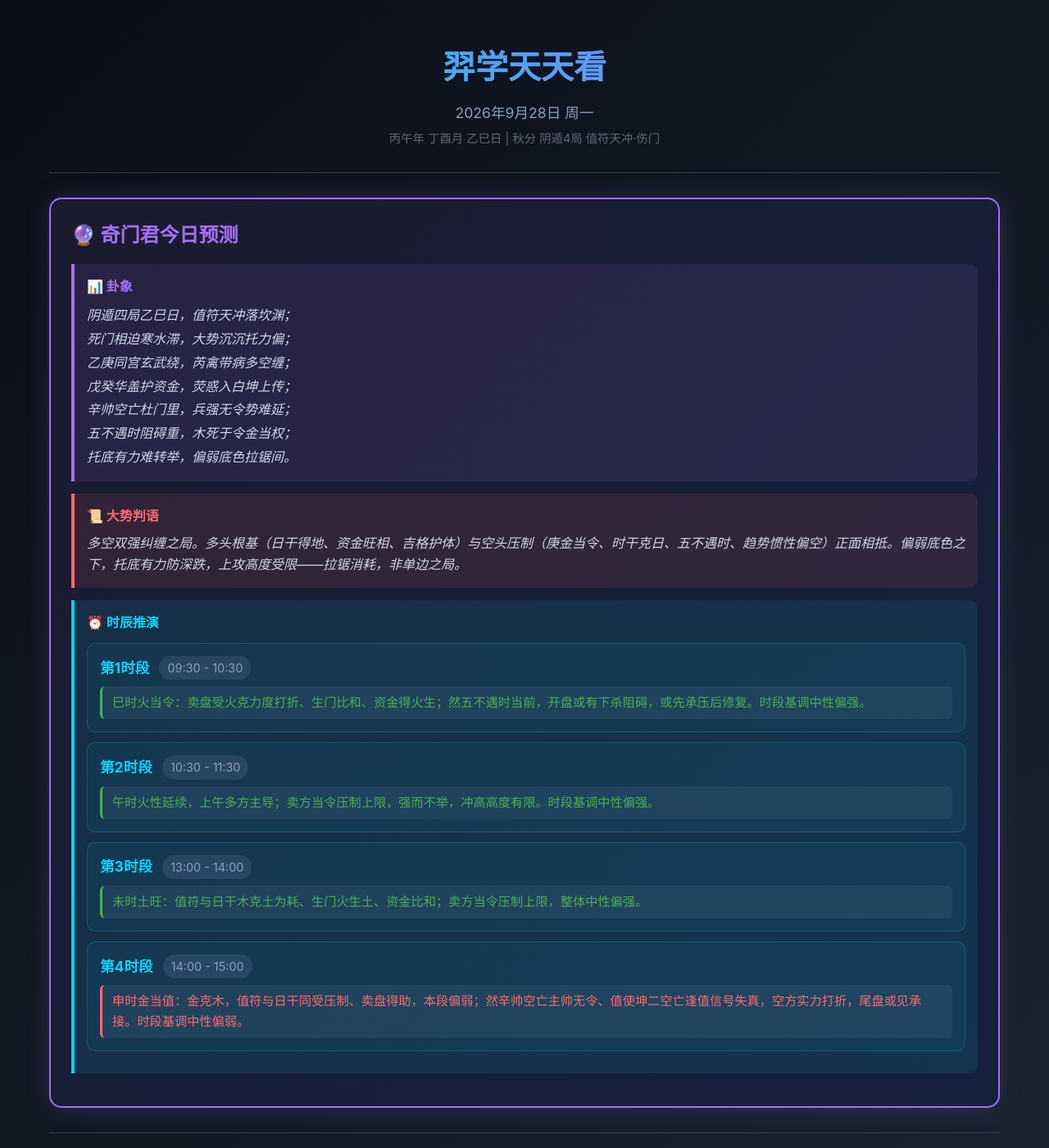
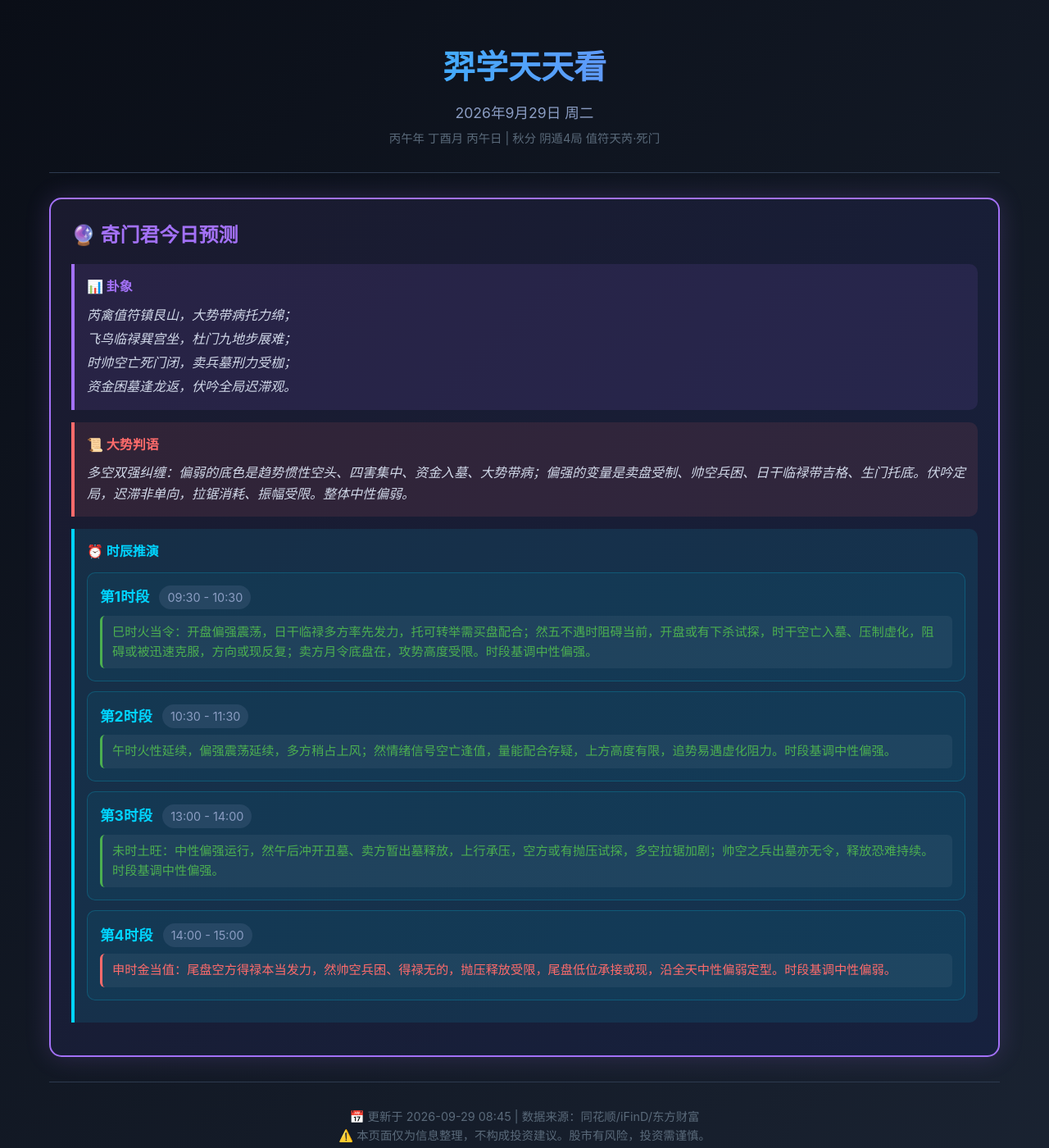
Before and after one commit to xiaoyi0319a/yixue-dashboard, a Jekyll site: the page index.html, which Jekyll copies as it is, in a window 1280 px wide and 1400 px high. Shown: the whole window at 82% size. Built offline with Jekyll 4.4.1, drawn with Linux system fonts in a browser that asks for light colours; comment, search, counter and statistics services are not loaded; some of the changed text lies outside the part shown.

Commit message:
每日更新 2026-09-29：奇门君预测（阴遁4局·丙午日·中性偏弱·前强后弱）｜暂停模式：方向整理区块维持移除（09-27指令）

```diff
--- a/index.html
+++ b/index.html
@@ -4,12 +4,12 @@
     <meta charset="UTF-8">
     <meta name="viewport" content="width=device-width, initial-scale=1.0">
     <meta http-equiv="Cache-Control" content="no-cache, no-store, must-revalidate">
-    <meta property="og:title" content="羿学天天看 | 2026-09-28">
-    <meta property="og:description" content="🔮 阴遁4局·中性（偏弱底色）·前强后弱拉锯 | 📈📰 方向整理已暂停（09-27指令），数据截至09-24">
+    <meta property="og:title" content="羿学天天看 | 2026-09-29">
+    <meta property="og:description" content="🔮 阴遁4局·中性偏弱·前强后弱拉锯 | 📈📰 方向整理已暂停（09-27指令），数据截至09-24">
     <meta property="og:type" content="website">
     <meta property="og:url" content="https://xiaoyi0319a.github.io/yixue-dashboard/">
     <meta name="twitter:card" content="summary_large_image">
-    <title>羿学天天看 | 2026-09-28</title>
+    <title>羿学天天看 | 2026-09-29</title>
     <link rel="stylesheet" href="css/style.css">
     <script async src="https://busuanzi.ibruce.info/busuanzi/2.3/busuanzi.pure.mini.js"></script>
 </head>
@@ -17,18 +17,18 @@
     <div class="container">
         <div class="header">
             <h1>羿学天天看</h1>
-            <div class="date">2026年9月28日 周一</div>
-            <div class="ganzhi">丙午年 丁酉月 乙巳日 | 秋分 阴遁4局 值符天冲·伤门</div>
+            <div class="date">2026年9月29日 周二</div>
+            <div class="ganzhi">丙午年 丁酉月 丙午日 | 秋分 阴遁4局 值符天芮·死门</div>
         </div>
         <div class="qimen-section">
             <h2>🔮 奇门君今日预测</h2>
             <div class="qimen-hexagram">
                 <h4>📊 卦象</h4>
-                <p>阴遁四局乙巳日，值符天冲落坎渊；<br>死门相迫寒水滞，大势沉沉托力偏；<br>乙庚同宫玄武绕，芮禽带病多空缠；<br>戊癸华盖护资金，荧惑入白坤上传；<br>辛帅空亡杜门里，兵强无令势难延；<br>五不遇时阻碍重，木死于令金当权；<br>托底有力难转举，偏弱底色拉锯间。</p>
+                <p>芮禽值符镇艮山，大势带病托力绵；<br>飞鸟临禄巽宫坐，杜门九地步展难；<br>时帅空亡死门闭，卖兵墓刑力受枷；<br>资金困墓逢龙返，伏吟全局迟滞观。</p>
             </div>
             <div class="qimen-verdict">
                 <h4>📜 大势判语</h4>
-                <p><i>多空双强纠缠之局。多头根基（日干得地、资金旺相、吉格护体）与空头压制（庚金当令、时干克日、五不遇时、趋势惯性偏空）正面相抵。偏弱底色之下，托底有力防深跌，上攻高度受限——拉锯消耗，非单边之局。</i></p>
+                <p><i>多空双强纠缠：偏弱的底色是趋势惯性空头、四害集中、资金入墓、大势带病；偏强的变量是卖盘受制、帅空兵困、日干临禄带吉格、生门托底。伏吟定局，迟滞非单向，拉锯消耗、振幅受限。整体中性偏弱。</i></p>
             </div>
             <div class="qimen-time">
                 <h4>⏰ 时辰推演</h4>
@@ -37,33 +37,33 @@
                         <span class="time-name">第1时段</span>
                         <span class="time-range">09:30 - 10:30</span>
                     </div>
-                    <div class="time-verdict up">巳时火当令：卖盘受火克力度打折、生门比和、资金得火生；然五不遇时当前，开盘或有下杀阻碍，或先承压后修复。时段基调中性偏强。</div>
+                    <div class="time-verdict up">巳时火当令：开盘偏强震荡，日干临禄多方率先发力，托可转举需买盘配合；然五不遇时阻碍当前，开盘或有下杀试探，时干空亡入墓、压制虚化，阻碍或被迅速克服，方向或现反复；卖方月令底盘在，攻势高度受限。时段基调中性偏强。</div>
                 </div>
                 <div class="time-slot">
                     <div class="time-header">
                         <span class="time-name">第2时段</span>
                         <span class="time-range">10:30 - 11:30</span>
                     </div>
-                    <div class="time-verdict up">午时火性延续，上午多方主导；卖方当令压制上限，强而不举，冲高高度有限。时段基调中性偏强。</div>
+                    <div class="time-verdict up">午时火性延续，偏强震荡延续，多方稍占上风；然情绪信号空亡逢值，量能配合存疑，上方高度有限，追势易遇虚化阻力。时段基调中性偏强。</div>
                 </div>
                 <div class="time-slot">
                     <div class="time-header">
                         <span class="time-name">第3时段</span>
                         <span class="time-range">13:00 - 14:00</span>
                     </div>
-                    <div class="time-verdict up">未时土旺：值符与日干木克土为耗、生门火生土、资金比和；卖方当令压制上限，整体中性偏强。</div>
+                    <div class="time-verdict up">未时土旺：中性偏强运行，然午后冲开丑墓、卖方暂出墓释放，上行承压，空方或有抛压试探，多空拉锯加剧；帅空之兵出墓亦无令，释放恐难持续。时段基调中性偏强。</div>
                 </div>
                 <div class="time-slot">
                     <div class="time-header">
                         <span class="time-name">第4时段</span>
                         <span class="time-range">14:00 - 15:00</span>
                     </div>
-                    <div class="time-verdict down">申时金当值：金克木，值符与日干同受压制、卖盘得助，本段偏弱；然辛帅空亡主帅无令、值使坤二空亡逢值信号失真，空方实力打折，尾盘或见承接。时段基调中性偏弱。</div>
+                    <div class="time-verdict down">申时金当值：尾盘空方得禄本当发力，然帅空兵困、得禄无的，抛压释放受限，尾盘低位承接或现，沿全天中性偏弱定型。时段基调中性偏弱。</div>
                 </div>
             </div>
         </div>
         <div class="footer">
-            <p>📅 更新于 2026-09-28 08:45 | 数据来源：同花顺/iFinD/东方财富</p>
+            <p>📅 更新于 2026-09-29 08:45 | 数据来源：同花顺/iFinD/东方财富</p>
             <p>⚠️ 本页面仅为信息整理，不构成投资建议。股市有风险，投资需谨慎。</p>
             <p>🔮 奇门预测基于传统术数，仅供娱乐参考，请勿作为交易依据。</p>
             <p>📊 访问统计：<span id="busuanzi_container_site_pv">本站总访问量 <span id="busuanzi_value_site_pv"></span> 次</span> | <span id="busuanzi_container_site_uv">访客数 <span id="busuanzi_value_site_uv"></span> 人</span></p>
```
